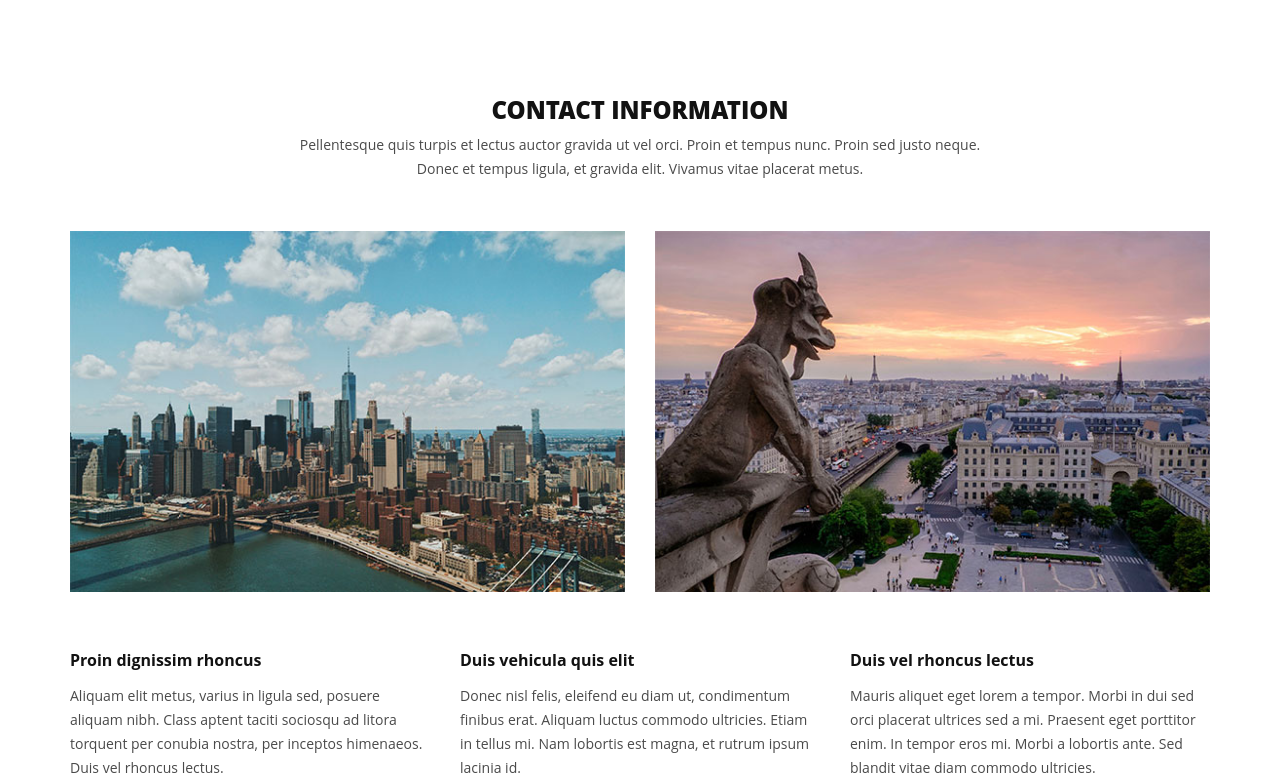
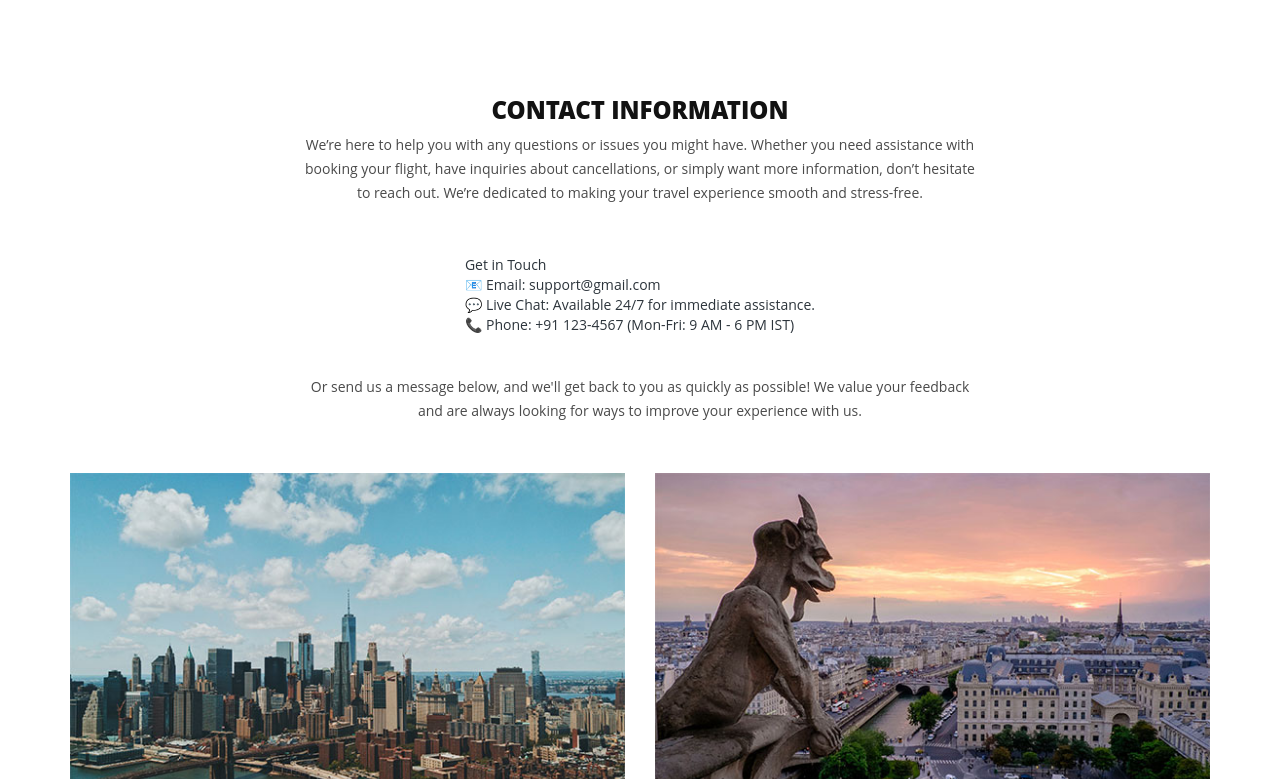
Before and after one commit to Bishnu-prasad-Sahu/Fully-Responsive-Fligh-Booking-Frontend, a plain HTML site: page contact.html in a window 1280 px wide. Shown: the part 173-952 px from the top of the page. Drawn offline with nearby package versions, Linux system fonts and the light colour scheme.

Commit message:
live demo link

```diff
--- a/contact.html
+++ b/contact.html
@@ -56,7 +56,17 @@ http://www.tooplate.com/view/2093-flight
                 <div class="col-md-12">
                     <div class="section-heading">
                         <h2>Contact Information</h2>
-                        <p> Pellentesque quis turpis et lectus auctor gravida ut vel orci. Proin et tempus nunc. Proin sed justo neque. Donec et tempus ligula, et gravida elit. Vivamus vitae placerat metus.</p>
+                        <p> We’re here to help you with any questions or issues you might have. Whether you need assistance with booking your flight, have inquiries about cancellations, or simply want more information, don’t hesitate to reach out. We’re dedicated to making your travel experience smooth and stress-free.</p>
+                        <div style="text-align: center;margin-bottom: 40px;">
+                            <ul style="display: inline-block; text-align: left;">
+                                <li>Get in Touch</li>
+                                <li>📧 Email: support@gmail.com</li>
+                                <li>💬 Live Chat: Available 24/7 for immediate assistance.</li>
+                                <li>📞 Phone: +91 123-4567 (Mon-Fri: 9 AM - 6 PM IST)</li>
+                            </ul>
+                        </div>
+                        <p>Or send us a message below, and we'll get back to you as quickly as possible!
+                        We value your feedback and are always looking for ways to improve your experience with us.</p>
                     </div>
                 </div>
                 <div class="col-md-6">
@@ -66,16 +76,16 @@ http://www.tooplate.com/view/2093-flight
                     <img src="img/contact-02.jpg" alt="">
                 </div>
                 <div class="col-md-4">
-                    <h6>Proin dignissim rhoncus</h6>
-                    <p>Aliquam elit metus, varius in ligula sed, posuere aliquam nibh. Class aptent taciti sociosqu ad litora torquent per conubia nostra, per inceptos himenaeos. Duis vel rhoncus lectus.</p>
+                    <h6>Your Concerns Matter to Us</h6>
+                    <p>We understand that travel plans can sometimes be stressful and complicated. That’s why we take every issue seriously. Whether it's a booking error, a question about your itinerary, or anything in between, we’re committed to resolving it promptly. Our team is dedicated to ensuring you have a seamless experience from start to finish.</p>
                 </div>
                 <div class="col-md-4">
-                    <h6>Duis vehicula quis elit</h6>
-                    <p>Donec nisl felis, eleifend eu diam ut, condimentum finibus erat. Aliquam luctus commodo ultricies. Etiam in tellus mi. Nam lobortis est magna, et rutrum ipsum lacinia id.</p>
+                    <h6>Quick and Efficient Solutions</h6>
+                    <p>We pride ourselves on offering quick and efficient solutions to any problems you may encounter. When you contact us, rest assured that you’ll be in the hands of a trained professional who will provide the support you need. Whether it’s handling a last-minute change or resolving a technical issue, .</p>
                 </div>
                 <div class="col-md-4">
-                    <h6>Duis vel rhoncus lectus</h6>
-                    <p>Mauris aliquet eget lorem a tempor. Morbi in dui sed orci placerat ultrices sed a mi. Praesent eget porttitor enim. In tempor eros mi. Morbi a lobortis ante. Sed blandit vitae diam commodo ultricies.</p>
+                    <h6>Ongoing Improvement for a Better Experience</h6>
+                    <p>Your feedback is invaluable to us. We believe that each customer interaction is an opportunity to improve our service and ensure that your next experience is even better. By listening to your concerns, we can continuously enhance our booking process, customer support, and overall service..</p>
                 </div>
             </div>
         </div>
```
Also changed, not shown: 1 other file.
